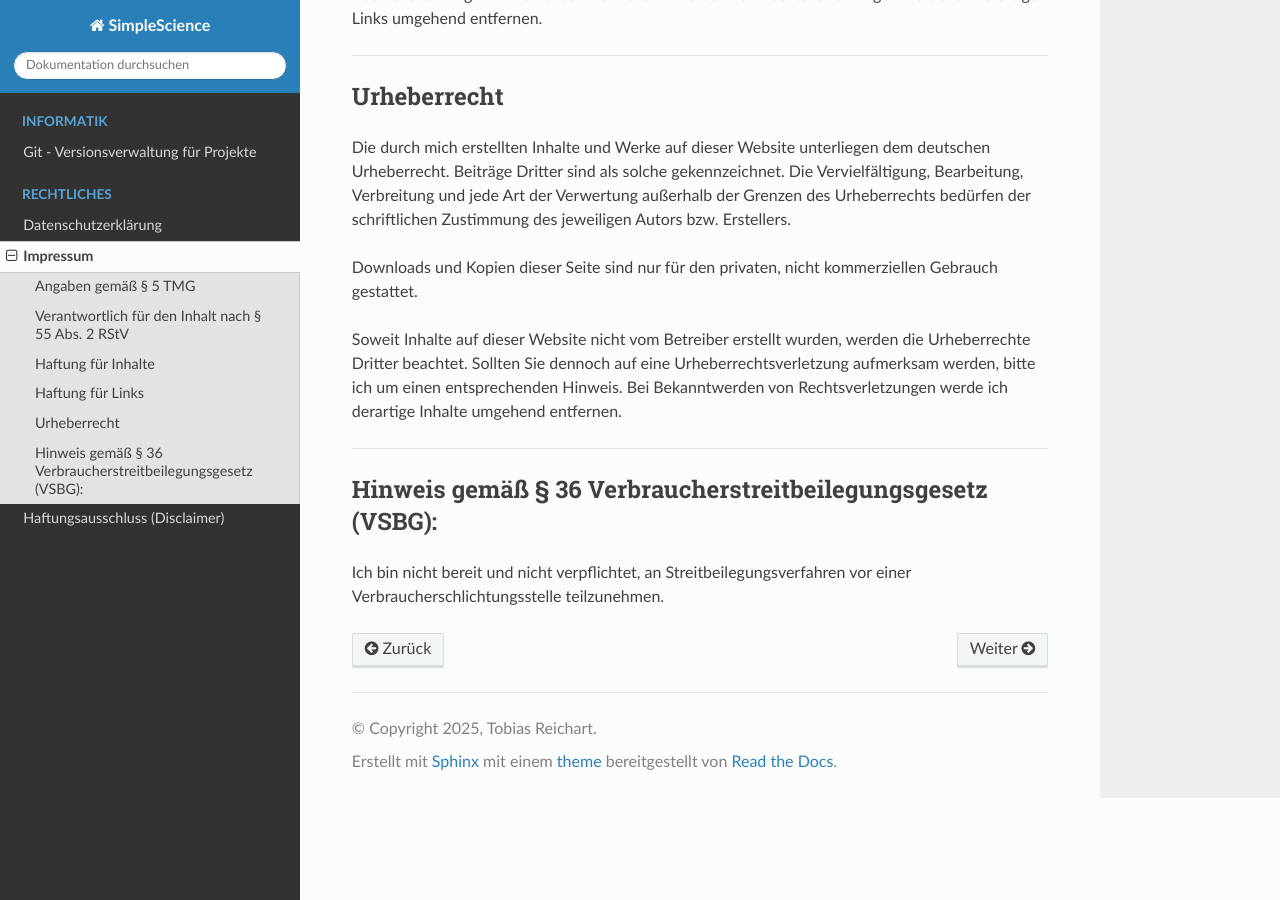
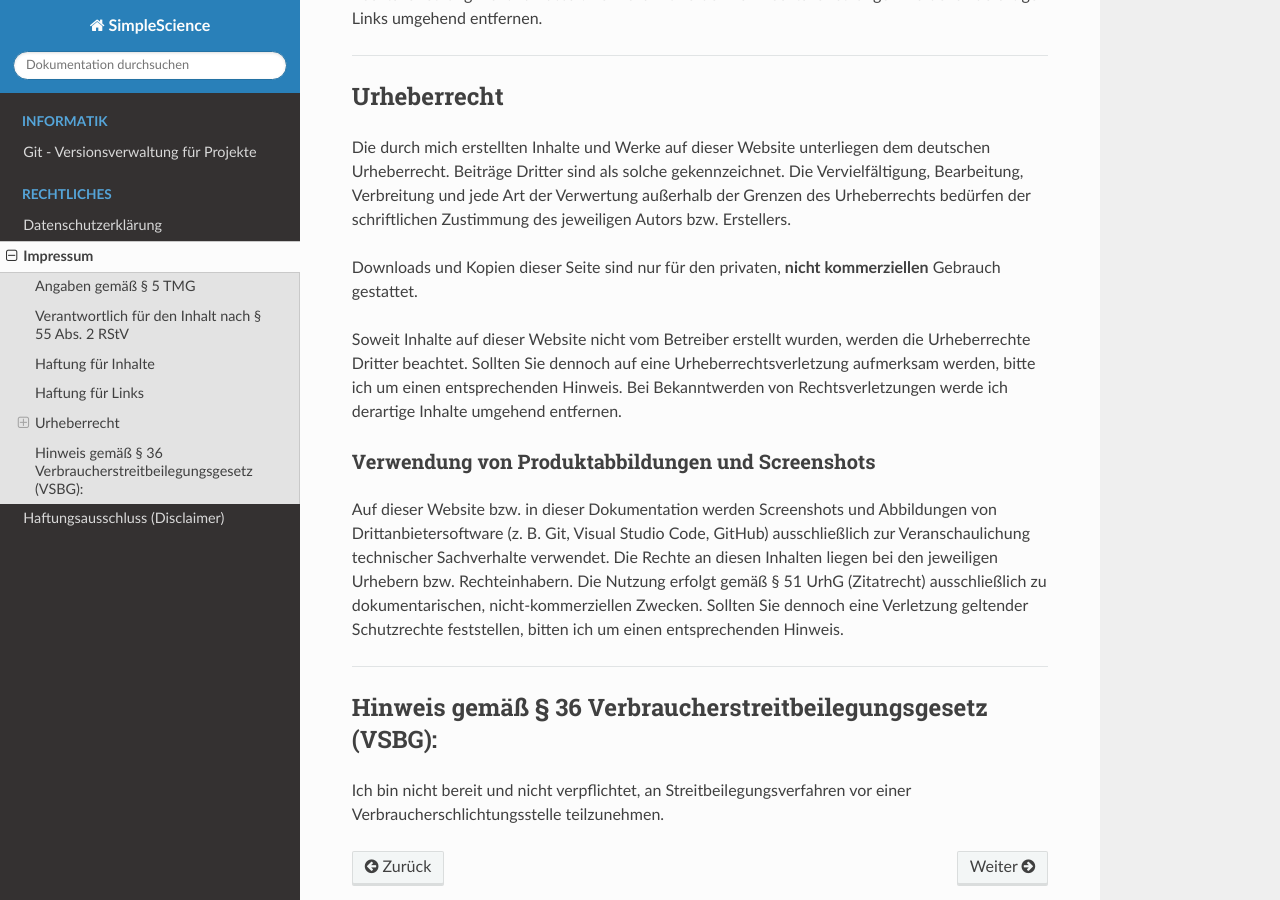
Before and after one commit to TobiasReichart/SimpleScience, a Sphinx documentation site: the page built from source/legal/Impressum.md, in a window 1280 px wide and 900 px high, scrolled down 1221 px. Built offline with Sphinx 7.4.7 and the Read the Docs theme 3.1.0, drawn with Linux system fonts in a browser that asks for light colours.

Commit message:
Verwendung von Produktabbildungen und Screenshots hinzugefügt

```diff
--- a/source/legal/Impressum.md
+++ b/source/legal/Impressum.md
@@ -51,11 +51,15 @@ Bei Bekanntwerden von Rechtsverletzungen werde ich derartige Links umgehend entf
 Die durch mich erstellten Inhalte und Werke auf dieser Website unterliegen dem deutschen Urheberrecht.
 Beiträge Dritter sind als solche gekennzeichnet. Die Vervielfältigung, Bearbeitung, Verbreitung und jede Art der Verwertung außerhalb der Grenzen des Urheberrechts bedürfen der schriftlichen Zustimmung des jeweiligen Autors bzw. Erstellers.
 
-Downloads und Kopien dieser Seite sind nur für den privaten, nicht kommerziellen Gebrauch gestattet.
+Downloads und Kopien dieser Seite sind nur für den privaten, **nicht kommerziellen** Gebrauch gestattet.
 
 Soweit Inhalte auf dieser Website nicht vom Betreiber erstellt wurden, werden die Urheberrechte Dritter beachtet.
 Sollten Sie dennoch auf eine Urheberrechtsverletzung aufmerksam werden, bitte ich um einen entsprechenden Hinweis.
 Bei Bekanntwerden von Rechtsverletzungen werde ich derartige Inhalte umgehend entfernen.
+
+### Verwendung von Produktabbildungen und Screenshots
+
+Auf dieser Website bzw. in dieser Dokumentation werden Screenshots und Abbildungen von Drittanbietersoftware (z. B. Git, Visual Studio Code, GitHub) ausschließlich zur Veranschaulichung technischer Sachverhalte verwendet. Die Rechte an diesen Inhalten liegen bei den jeweiligen Urhebern bzw. Rechteinhabern. Die Nutzung erfolgt gemäß § 51 UrhG (Zitatrecht) ausschließlich zu dokumentarischen, nicht-kommerziellen Zwecken. Sollten Sie dennoch eine Verletzung geltender Schutzrechte feststellen, bitten ich um einen entsprechenden Hinweis.
 
 ---
 
```
